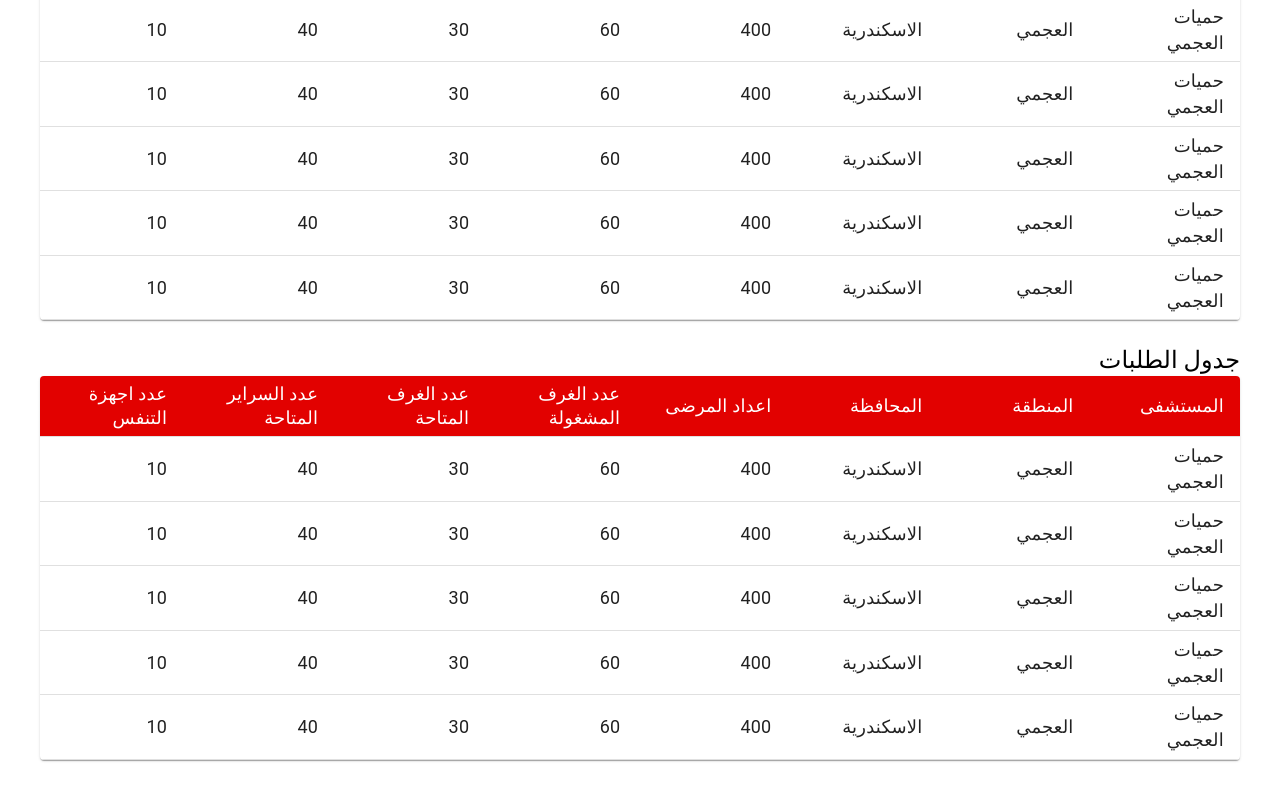
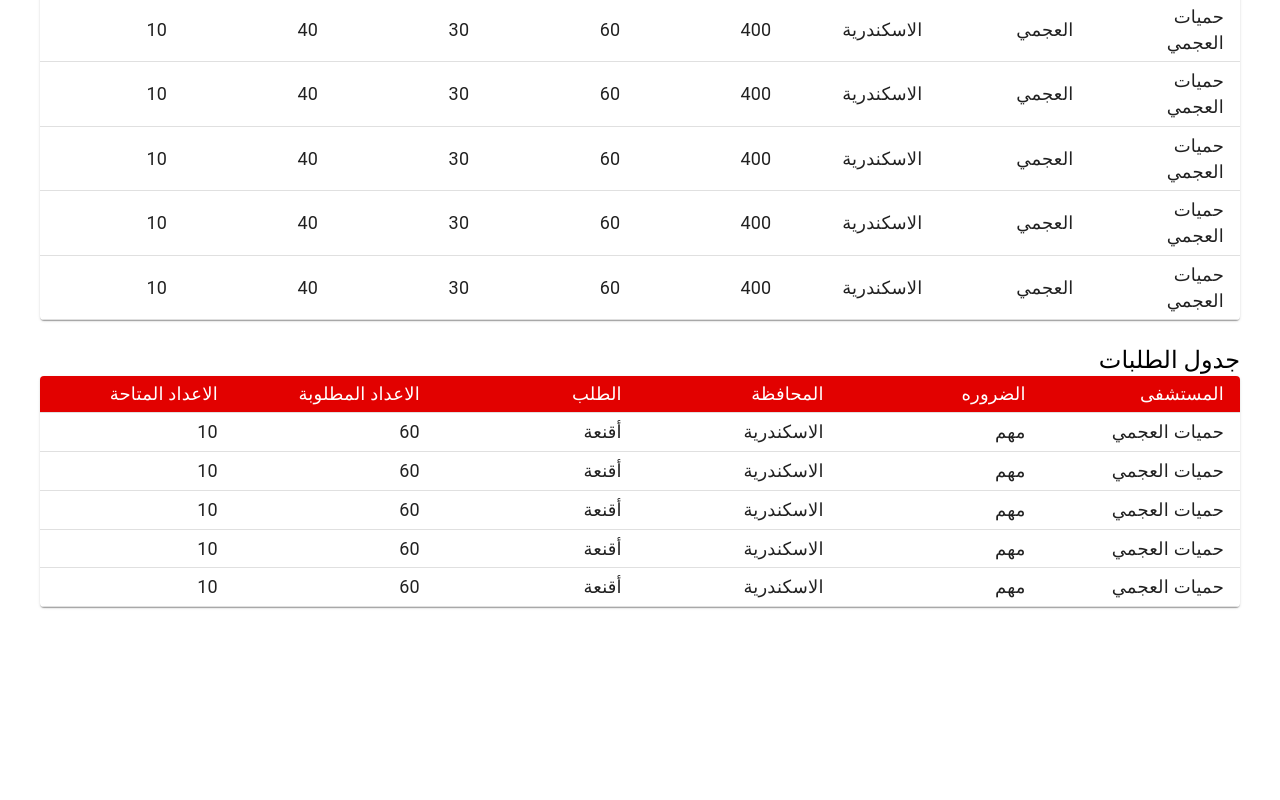
Before and after one commit to LoaiAlaa24/COVID-19, a React (Create React App) app: page /controlRoom in a window 1280 px wide. Shown: the part 589-1389 px from the top of the page. After the commit the page ends 1236 px from the top, so only its background shows below. Built offline with nearby package versions, Linux system fonts and the light colour scheme.

Commit message:
after adjusting the requirement table

```diff
--- a/src/components/ControlRoom/AvailableBedsGraph.jsx
+++ b/src/components/ControlRoom/AvailableBedsGraph.jsx
@@ -17,11 +17,8 @@ const styles = theme => ({
     color: "#fff"
   }
 });
-class MostRequirementHospital extends Component {
+class AvailableBedsGraph extends Component {
   state = {};
-  handleChangeSwitch = name => event => {
-    this.setState({ ...this.state, [name]: event.target.checked });
-  };
   render() {
     const { classes } = this.props;
     return (
@@ -65,4 +62,4 @@ const mapDispatchToProps = dispatch => {
 export default connect(
   mapStateToProps,
   mapDispatchToProps
-)(withStyles(styles)(withRouter(MostRequirementHospital)));
+)(withStyles(styles)(withRouter(AvailableBedsGraph)));
--- a/src/components/ControlRoom/DenseTable.jsx
+++ b/src/components/ControlRoom/DenseTable.jsx
@@ -26,16 +26,16 @@ const useStyles = makeStyles({
   }
 });
 
-function createData(name, area, district, noOfPatients, busyRooms,avalRooms,avalBeds,avalVen) {
-  return { name, area, district, noOfPatients, busyRooms,avalRooms,avalBeds,avalVen };
+function createData(name, area, district, noOfPatients, busyRooms,avalRooms,avalBeds,avalVen,id) {
+  return { name, area, district, noOfPatients, busyRooms,avalRooms,avalBeds,avalVen,id };
 }
 
 const rows = [
-  createData('حميات العجمي',"العجمي", "الاسكندرية", 400 , 60,30,40,10),
-  createData('حميات العجمي',"العجمي", "الاسكندرية", 400 , 60,30,40,10),
-  createData('حميات العجمي',"العجمي", "الاسكندرية", 400 , 60,30,40,10),
-  createData('حميات العجمي',"العجمي", "الاسكندرية", 400 , 60,30,40,10),
-  createData('حميات العجمي',"العجمي", "الاسكندرية", 400 , 60,30,40,10),
+  createData('حميات العجمي',"العجمي", "الاسكندرية", 400 , 60,30,40,10,1),
+  createData('حميات العجمي',"العجمي", "الاسكندرية", 400 , 60,30,40,10,2),
+  createData('حميات العجمي',"العجمي", "الاسكندرية", 400 , 60,30,40,10,3),
+  createData('حميات العجمي',"العجمي", "الاسكندرية", 400 , 60,30,40,10,4),
+  createData('حميات العجمي',"العجمي", "الاسكندرية", 400 , 60,30,40,10,5),
 ];
 
 export default function DenseTable() {
@@ -59,7 +59,7 @@ export default function DenseTable() {
 
         <TableBody>
           {rows.map(row => (
-            <TableRow key={row.name}>
+            <TableRow key={row.id}>
               <TableCell style={{width:100,fontSize:18}} align="right">{row.avalVen}</TableCell>
               <TableCell style={{width:100,fontSize:18}}  align="right">{row.avalBeds}</TableCell>
               <TableCell  style={{width:100,fontSize:18}}  align="right">{row.avalRooms}</TableCell>
--- a/src/components/ControlRoom/MostRequirementHospital.jsx
+++ b/src/components/ControlRoom/MostRequirementHospital.jsx
@@ -43,12 +43,12 @@ class MostRequirementHospital extends Component {
           </Grid>
           <Grid item xs={9}>
             <Typography variant="subtitle1" align="right">
-              حميات القاهرة{" "}
+              حميات القاهرة
             </Typography>
           </Grid>
           <Grid item xs={3}>
             <Typography variant="subtitle1" align="right">
-              ٣٠ طلب{" "}
+              ٣٠ طلب
             </Typography>
           </Grid>
         </Grid>
--- /dev/null
+++ b/src/components/ControlRoom/RequirementTable.jsx
@@ -0,0 +1,106 @@
+import React from "react";
+import { makeStyles } from "@material-ui/core/styles";
+import Table from "@material-ui/core/Table";
+import TableBody from "@material-ui/core/TableBody";
+import TableCell from "@material-ui/core/TableCell";
+import TableContainer from "@material-ui/core/TableContainer";
+import TableHead from "@material-ui/core/TableHead";
+import TableRow from "@material-ui/core/TableRow";
+import Paper from "@material-ui/core/Paper";
+
+const useStyles = makeStyles({
+  table: {
+    minWidth: 650
+  },
+  headStyle: {
+    backgroundColor: "#E20100"
+  },
+  textColor: {
+    color: "white",
+    fontSize: 18,
+    width: 100
+  },
+  valueStyle: {
+    fontSize: 18,
+    width: 100
+  }
+});
+
+function createData(
+  name,
+  urgent,
+  gov,
+  requestedObj,
+  requiredNo,
+  avalItems,
+  id
+) {
+  return { name, urgent, gov, requestedObj, requiredNo, avalItems, id };
+}
+
+const rows = [
+  createData("حميات العجمي", "مهم", "الاسكندرية", "أقنعة", 60, 10, 1),
+  createData("حميات العجمي", "مهم", "الاسكندرية", "أقنعة", 60, 10, 2),
+  createData("حميات العجمي", "مهم", "الاسكندرية", "أقنعة", 60, 10, 3),
+  createData("حميات العجمي", "مهم", "الاسكندرية", "أقنعة", 60, 10, 4),
+  createData("حميات العجمي", "مهم", "الاسكندرية", "أقنعة", 60, 10, 5)
+];
+
+export default function RequirementTable() {
+  const classes = useStyles();
+
+  return (
+    <TableContainer component={Paper}>
+      <Table className={classes.table} size="small" aria-label="a dense table">
+        <TableHead className={classes.headStyle}>
+          <TableRow>
+            <TableCell className={classes.textColor} align="right">
+              الاعداد المتاحة{" "}
+            </TableCell>
+            <TableCell className={classes.textColor} align="right">
+              الاعداد المطلوبة{" "}
+            </TableCell>
+            <TableCell className={classes.textColor} align="right">
+              الطلب{" "}
+            </TableCell>
+            <TableCell className={classes.textColor} align="right">
+              المحافظة{" "}
+            </TableCell>
+            <TableCell className={classes.textColor} align="right">
+              الضروره{" "}
+            </TableCell>
+            <TableCell className={classes.textColor} align="right">
+              {" "}
+              المستشفى
+            </TableCell>
+          </TableRow>
+        </TableHead>
+
+        <TableBody>
+          {rows.map(row => (
+            <TableRow key={row.id}>
+              <TableCell style={{ width: 100, fontSize: 18 }} align="right">
+                {row.avalItems}
+              </TableCell>
+              <TableCell style={{ width: 100, fontSize: 18 }} align="right">
+                {row.requiredNo}
+              </TableCell>
+              <TableCell style={{ width: 100, fontSize: 18 }} align="right">
+                {row.requestedObj}
+              </TableCell>
+              <TableCell style={{ width: 100, fontSize: 18 }} align="right">
+                {row.gov}
+              </TableCell>
+              <TableCell style={{ width: 100, fontSize: 18 }} align="right">
+                {row.urgent}
+              </TableCell>
+              <TableCell style={{ width: 100, fontSize: 18 }} align="right">
+                {row.name}
+              </TableCell>
+            </TableRow>
+          ))}
+        </TableBody>
+      </Table>
+    </TableContainer>
+  );
+}
--- a/src/views/ControlRoom.jsx
+++ b/src/views/ControlRoom.jsx
@@ -8,6 +8,7 @@ import MostRequirementHospital from "../components/ControlRoom/MostRequirementHo
 import PatientsGraph from "../components/ControlRoom/PatientsGraph";
 import AvailableBedsGraph from "../components/ControlRoom/AvailableBedsGraph";
 import DenseTable from "../components/ControlRoom/DenseTable";
+import RequirementTable from "../components/ControlRoom/RequirementTable";
 
 const styles = theme => ({
   mainContainer: {
@@ -90,7 +91,7 @@ class HospitalRegisteration extends Component {
               </Typography>
             </Grid>
             <Grid item xs={12}>
-              <DenseTable />
+              <RequirementTable />
             </Grid>
           </Grid>
         </Grid>
```
Also changed, not shown: src/components/HelpRequest/ModalConfirm.jsx (+101 -90 lines).
